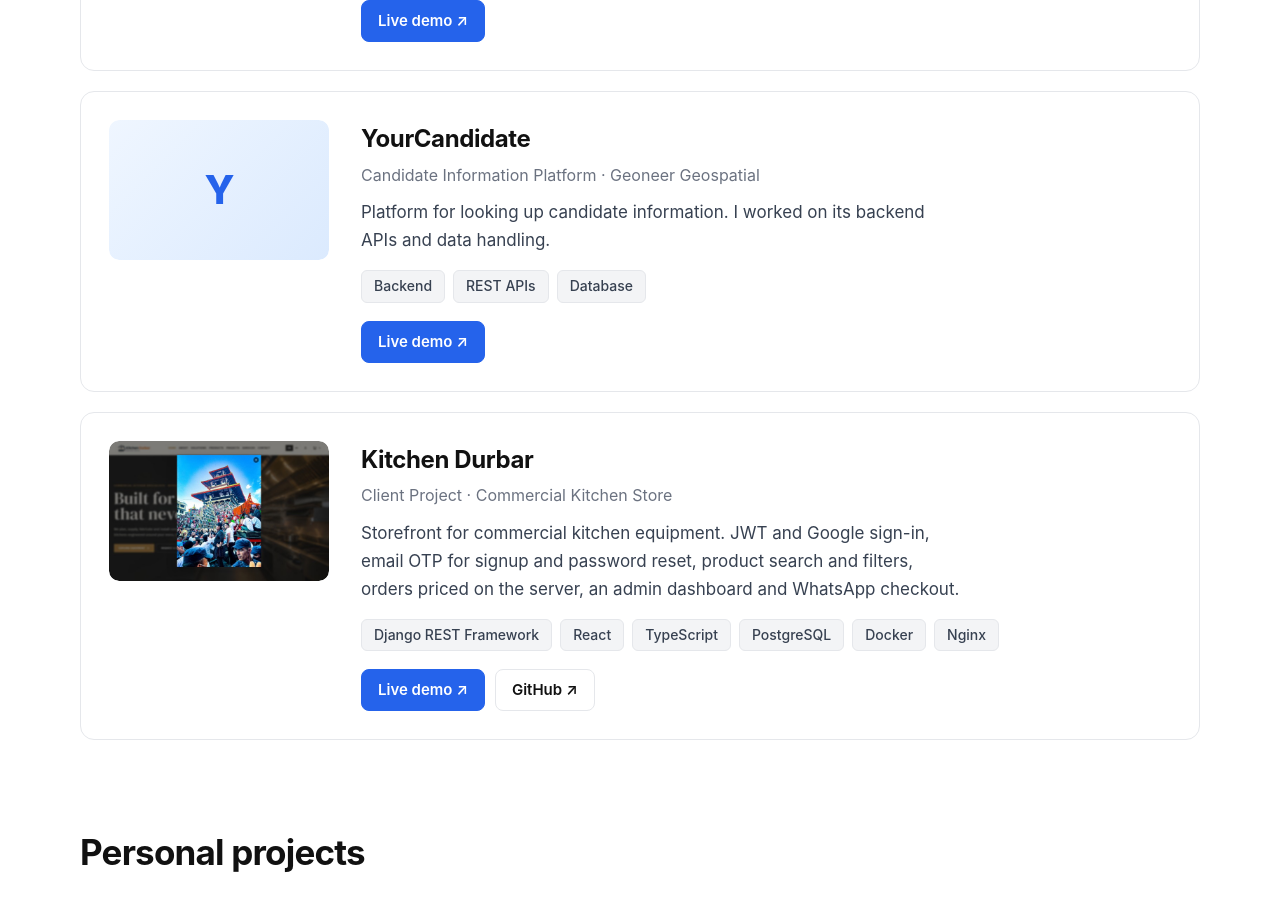
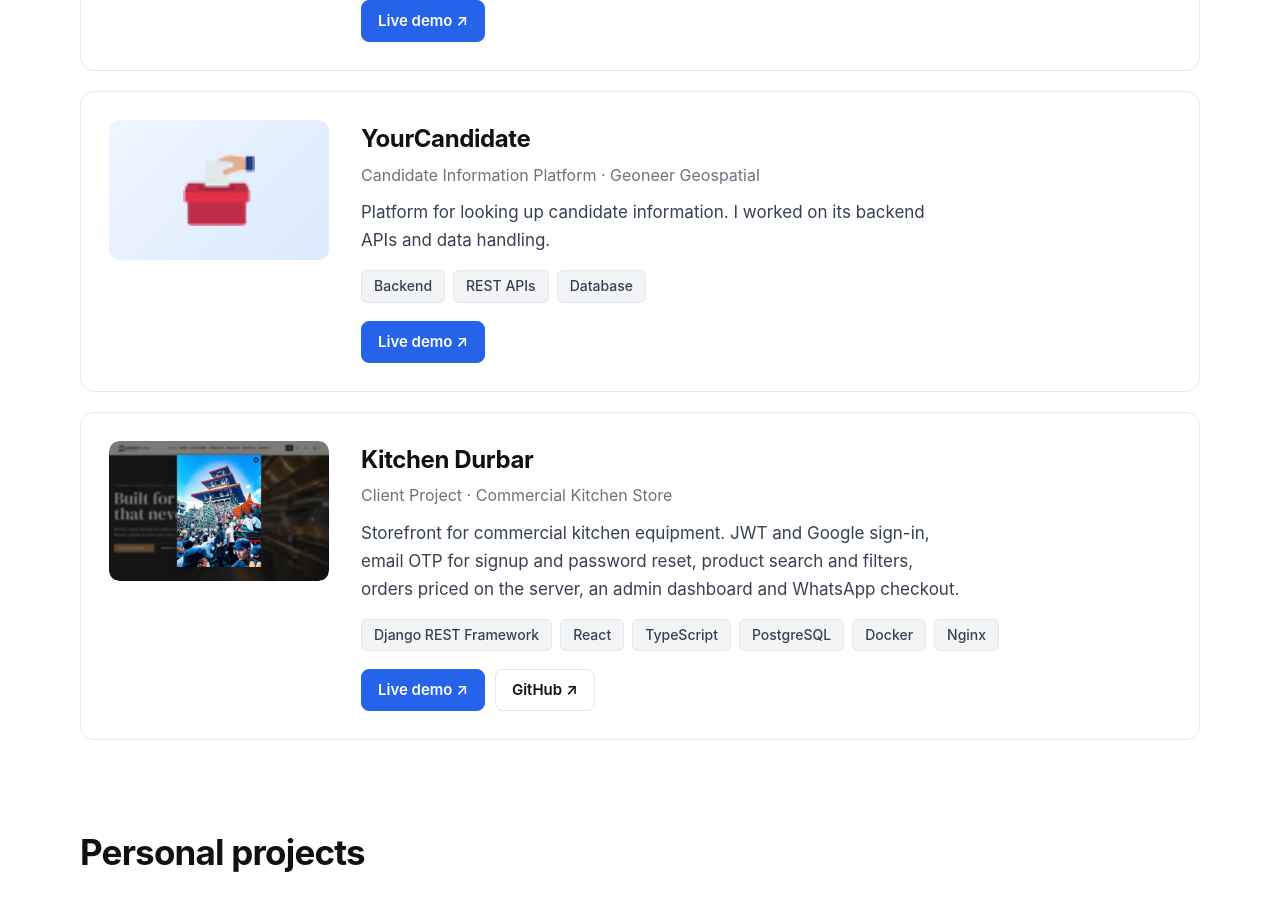
Before and after one commit to subashkatwal/Portfolio-subash, a React (Vite) app: page / in a window 1280 px wide. Shown: the part 2160-3070 px from the top of the page. Built offline with nearby package versions, Linux system fonts and the light colour scheme.

Commit message:
Add YourCandidate logo to project card

```diff
--- a/src/App.css
+++ b/src/App.css
@@ -929,3 +929,5 @@
 .hero-photo { display: block; width: 360px; height: 360px; max-width: 100%; border-radius: 16px; object-fit: cover; object-position: center 30%; }
 @media (max-width: 768px) { .hero-photo { width: 240px; height: 240px; } }
 @media (max-width: 400px) { .hero-photo { width: 200px; height: 200px; } }
+
+.project-logo { width: 72px; height: 72px; object-fit: contain; }
--- a/src/App.jsx
+++ b/src/App.jsx
@@ -265,6 +265,7 @@ const professionalProjects = [
     type: 'Candidate Information Platform · Geoneer Geospatial',
     desc: 'Platform for looking up candidate information. I worked on its backend APIs and data handling.',
     tags: ['Backend', 'REST APIs', 'Database'],
+    logo: '/images/yourcandidate-logo.png',
     live: 'https://yourcandidate.info',
   },
   {
@@ -306,7 +307,9 @@ function ProjectCard({ p }) {
       <div className="project-img">
         {p.image
           ? <img src={p.image} alt={p.name} className="project-thumb" />
-          : <div className="project-thumb project-mono" aria-hidden="true">{initials}</div>}
+          : p.logo
+            ? <div className="project-thumb project-mono"><img src={p.logo} alt={`${p.name} logo`} className="project-logo" /></div>
+            : <div className="project-thumb project-mono" aria-hidden="true">{initials}</div>}
       </div>
       <div className="project-info">
         <h3 className="project-name">{p.name}</h3>
```
Also changed, not shown: public/images/yourcandidate-logo.png (added).
